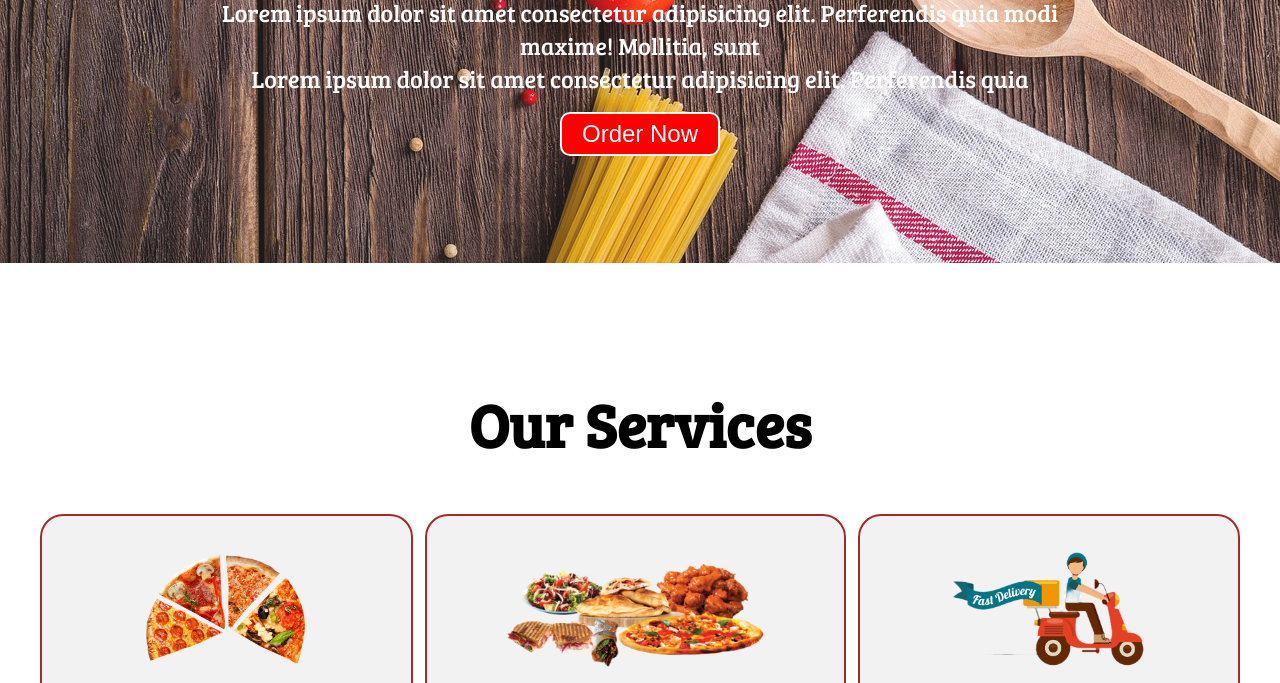
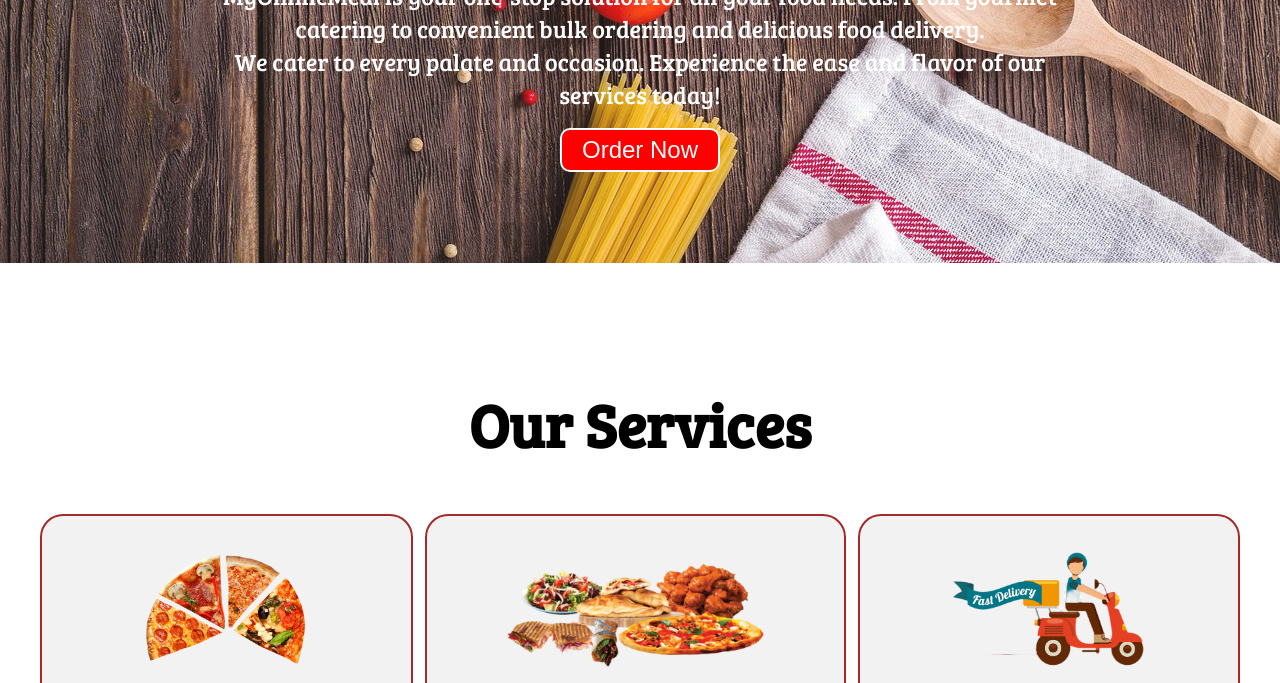
Before and after one commit to saquibshakil67/myOnlineMeal, a plain HTML site: page index.html in a window 1280 px wide. Shown: the part 417-1100 px from the top of the page. Drawn offline with Linux system fonts and the light colour scheme; a web font is replaced by a local one.

Commit message:
added channel name

```diff
--- a/index.html
+++ b/index.html
@@ -23,8 +23,8 @@
 
     <section id="home">
         <h1 class="h-primary">Welcome to MyOnlineMeal</h1>
-        <p>Lorem ipsum dolor sit amet consectetur adipisicing elit. Perferendis quia modi maxime! Mollitia, sunt</p>
-        <p>Lorem ipsum dolor sit amet consectetur adipisicing elit. Perferendis quia</p>
+        <p>MyOnlineMeal is your one-stop solution for all your food needs. From gourmet catering to convenient bulk ordering and delicious food delivery.</p>
+        <p> We cater to every palate and occasion. Experience the ease and flavor of our services today!</p>
         <button class="btn">Order Now</button>
     </section>
 
```
Also changed, not shown: 1 other file.
